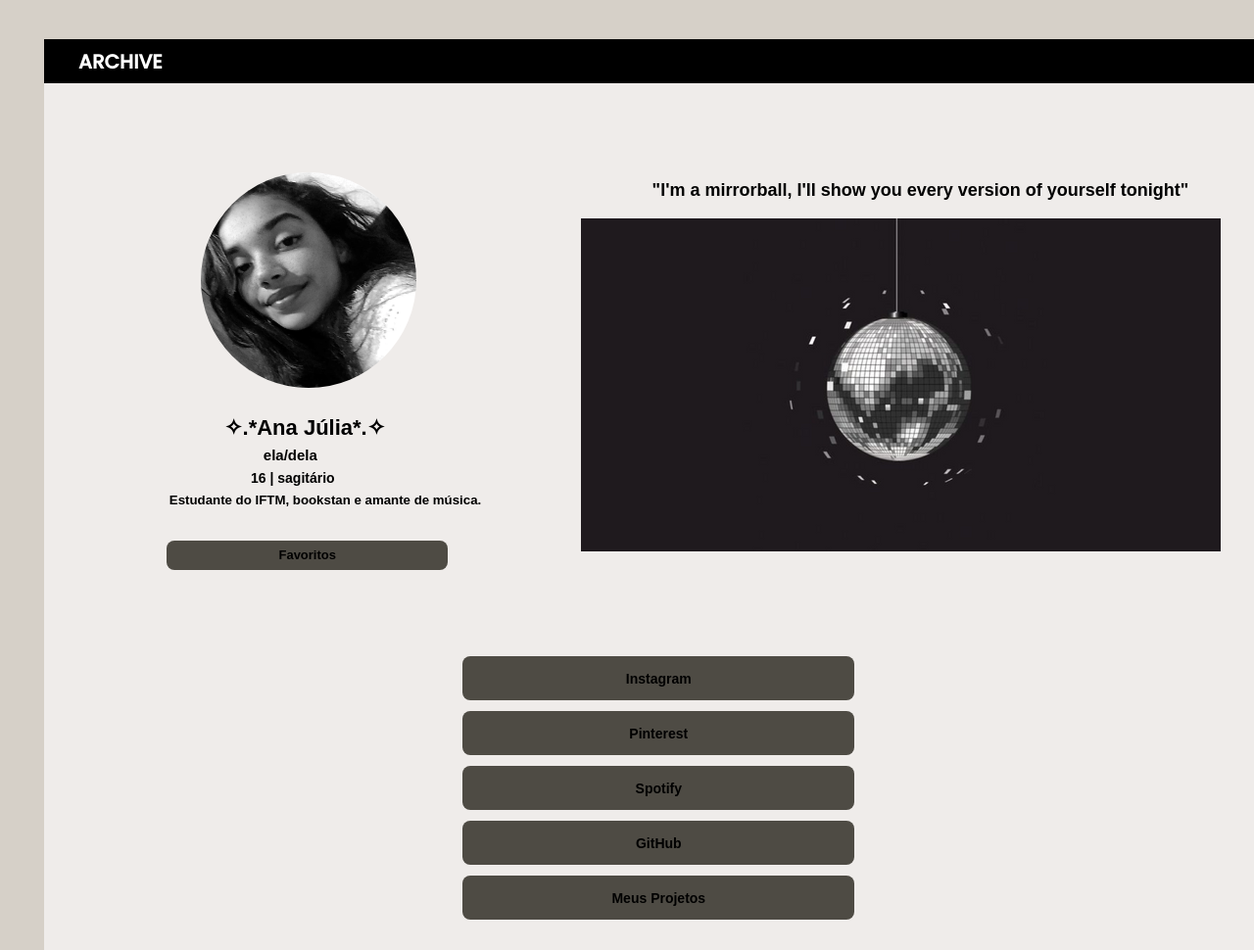
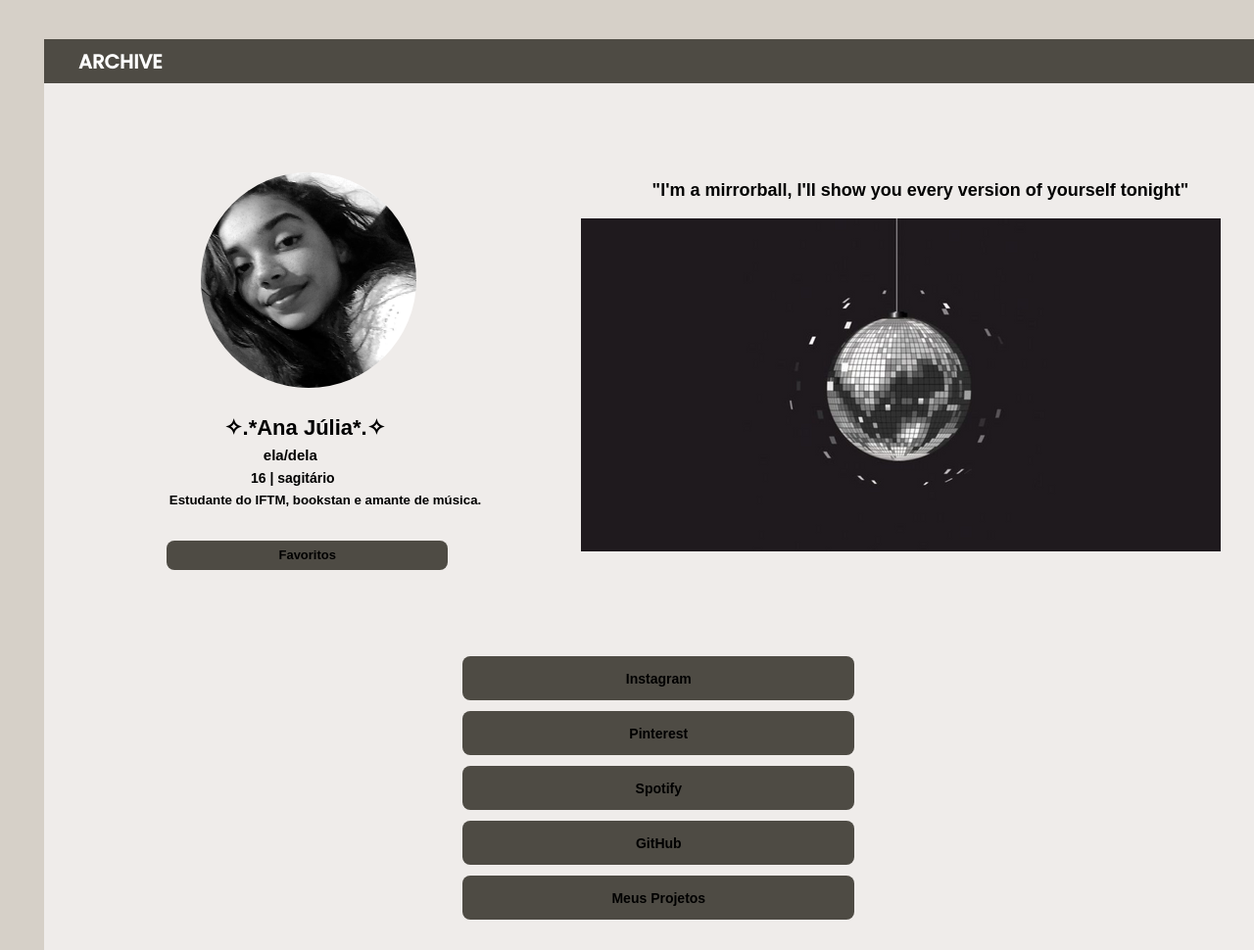
Before and after one commit to anajuliamt/P-gina-Pessoal, a plain HTML site: page index.html in a window 1280 px wide. Shown: the top 970 px of the page at 98% size. Drawn offline with Linux system fonts and the light colour scheme; a web font is replaced by a local one.

Commit message:
Update index.css

```diff
--- a/index.css
+++ b/index.css
@@ -20,14 +20,14 @@ body {
     margin-top: 40px;
     margin-left: 45px;
     width: 1430px;
-	height: 930px;
-	background-color: #EFECEA;
+    height: 930px;
+    background-color: #EFECEA;
 }
 
 .conteudo-quadrado-cabecalho {
     width: 1430px;
 	height: 45px;
-	background-color: black;
+	background-color: #4E4B44;
 }
 
 .conteudo-quadrado-cabecalho-titulo {
```
